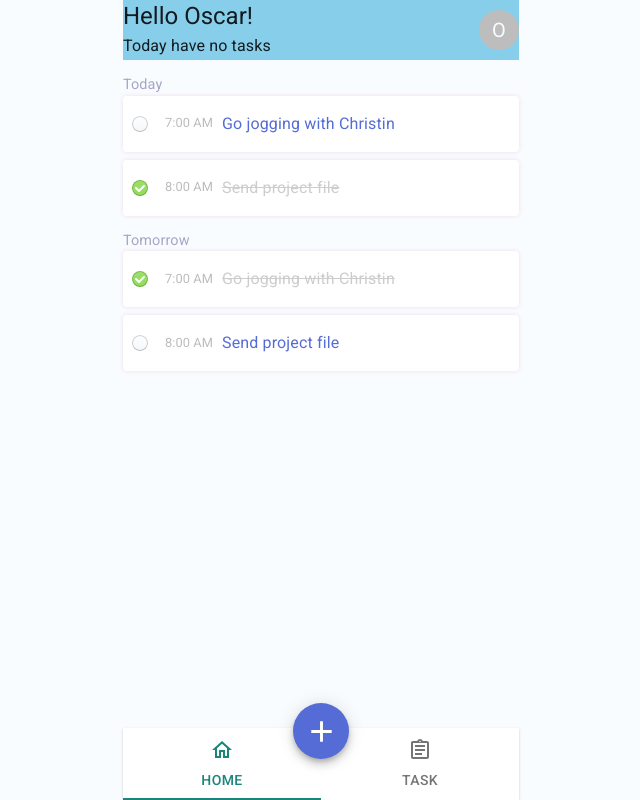
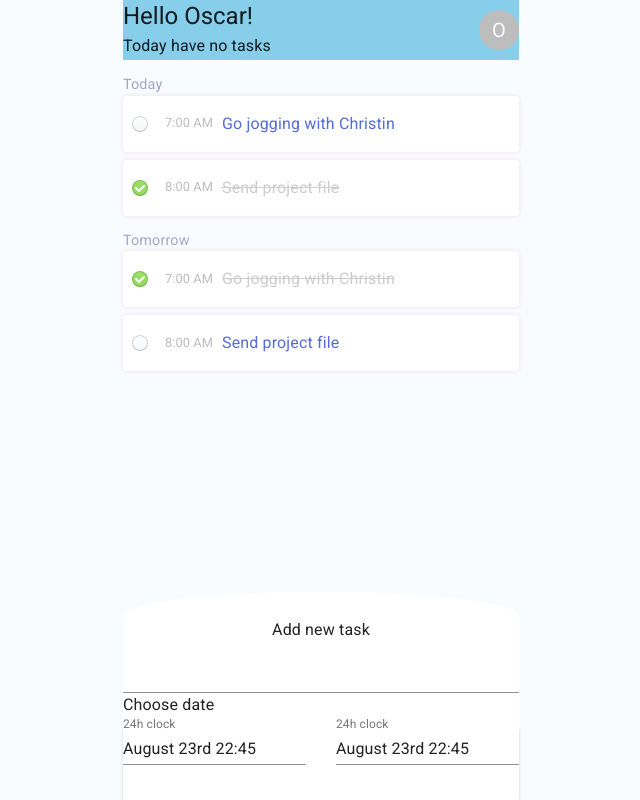
Before and after one commit to oscaramos/todo, a React (Create React App) app: page / in a window 1280 px wide. Shown: the whole page, without its empty margins (319-959 px from the left). Built offline with nearby package versions, Linux system fonts and the light colour scheme.

Commit message:
Add the 'add new task' section(styles and some datepickers)

```diff
--- a/package.json
+++ b/package.json
@@ -9,9 +9,12 @@
     "eject": "react-scripts eject"
   },
   "dependencies": {
+    "@date-io/date-fns": "^1.3.13",
     "@material-ui/core": "latest",
     "@material-ui/icons": "^4.9.1",
+    "@material-ui/pickers": "^3.2.10",
     "clsx": "latest",
+    "date-fns": "^2.15.0",
     "react": "latest",
     "react-dom": "latest",
     "react-scripts": "latest"
--- a/src/App.js
+++ b/src/App.js
@@ -6,11 +6,15 @@ import Tasks from './components/Tasks'
 import Footer from './components/Footer'
 
 export default function App() {
+  const addTask = () => {
+
+  }
+
   return (
     <Container maxWidth='xs'>
       <Header />
       <Tasks />
-      <Footer />
+      <Footer addTask={addTask} />
     </Container>
   )
 }
--- a/src/components/Footer.js
+++ b/src/components/Footer.js
@@ -10,22 +10,58 @@ import Grid from '@material-ui/core/Grid'
 import AddIcon from '@material-ui/icons/Add'
 import HomeOutlinedIcon from '@material-ui/icons/HomeOutlined'
 import AssignmentOutlinedIcon from '@material-ui/icons/AssignmentOutlined'
-import AppBar from '@material-ui/core/AppBar'
 import Container from '@material-ui/core/Container'
-import Box from '@material-ui/core/Box'
+import { makeStyles } from '@material-ui/core/styles'
 
+import addTaskBackgroundSvg from '../assets/curve.svg'
+import TextField from '@material-ui/core/TextField'
+import { Typography } from '@material-ui/core'
+import { DateTimePicker } from '@material-ui/pickers'
+
+
+const useStyles = makeStyles(theme => ({
+  addTaskDialogContainer: {
+    width: '100%',
+    height: '15em',
+    position: 'absolute',
+    bottom: 0,
+    left: 0,
+    padding: 'inherit'
+  },
+  addTaskDialog: {
+    width: '100%',
+    height: '100%',
+    position: 'absolute',
+    left: 0,
+    padding: 'inherit'
+  },
+  addTaskBackgroundBody: {
+    backgroundColor: 'white',
+    width: '100%',
+    height: '100%'
+  },
+  addTaskBackgroundHead: {
+    width: '100%',
+    height: '2em',
+    backgroundImage: `url(${addTaskBackgroundSvg})`,
+    transform: 'scale(1, -1)'
+  }
+}))
 
 
 const Footer = ({ addTask }) => {
-  const [value, setValue] = useState(0);
+  const classes = useStyles()
+
+  const [value, setValue] = useState(0)
+  const [selectedDate, handleDateChange] = useState(new Date());
 
   const handleChange = (event, newValue) => {
-    setValue(newValue);
-  };
+    setValue(newValue)
+  }
 
   return (
     <div style={{ position: 'fixed', top: 'auto', bottom: 0, left: 0, width: '100%' }}>
-      <Container maxWidth='xs'>
+      <Container maxWidth='xs' style={{ position: 'relative' }}>
         <Paper square style={{ position: 'relative', overflow: 'visible' }}>
           <Tabs
             value={value}
@@ -47,6 +83,55 @@ const Footer = ({ addTask }) => {
             </Grid>
           </Grid>
         </Paper>
+        <div className={classes.addTaskDialogContainer}>
+          <div className={classes.addTaskBackgroundHead} />
+          <div className={classes.addTaskDialog}>
+            <Grid container direction='column'>
+              <Grid item>
+                <Typography align='center'>
+                  Add new task
+                </Typography>
+              </Grid>
+              <Grid item>
+                <TextField
+                  variant='standard'
+                  aria-label='description'
+                  rows={2}
+                  fullWidth
+                  multiline
+                />
+              </Grid>
+              <Grid item>
+                <Typography>
+                  Choose date
+                </Typography>
+              </Grid>
+              <Grid item container direction='row' justify='space-between'>
+                <Grid item>
+                  <DateTimePicker
+                    autoOk
+                    ampm={false}
+                    disableFuture
+                    value={selectedDate}
+                    onChange={handleDateChange}
+                    label="24h clock"
+                  />
+                </Grid>
+                <Grid item>
+                  <DateTimePicker
+                    autoOk
+                    ampm={false}
+                    disableFuture
+                    value={selectedDate}
+                    onChange={handleDateChange}
+                    label="24h clock"
+                  />
+                </Grid>
+              </Grid>
+            </Grid>
+          </div>
+          <div className={classes.addTaskBackgroundBody} />
+        </div>
       </Container>
     </div>
   )
--- a/src/index.js
+++ b/src/index.js
@@ -1,5 +1,9 @@
 import React from 'react';
 import ReactDOM from 'react-dom';
+
+import { MuiPickersUtilsProvider } from '@material-ui/pickers';
+import DateFnsUtils from '@date-io/date-fns';
+
 import CssBaseline from '@material-ui/core/CssBaseline';
 import { ThemeProvider } from '@material-ui/core/styles';
 
@@ -9,8 +13,10 @@ import * as serviceWorker from './serviceWorker';
 
 ReactDOM.render(
   <ThemeProvider theme={theme}>
-    <CssBaseline />
-    <App />
+    <MuiPickersUtilsProvider utils={DateFnsUtils}>
+      <CssBaseline />
+      <App />
+    </MuiPickersUtilsProvider>
   </ThemeProvider>,
   document.querySelector('#root'),
 );
```
Also changed, not shown: src/assets/curve.svg (added).
